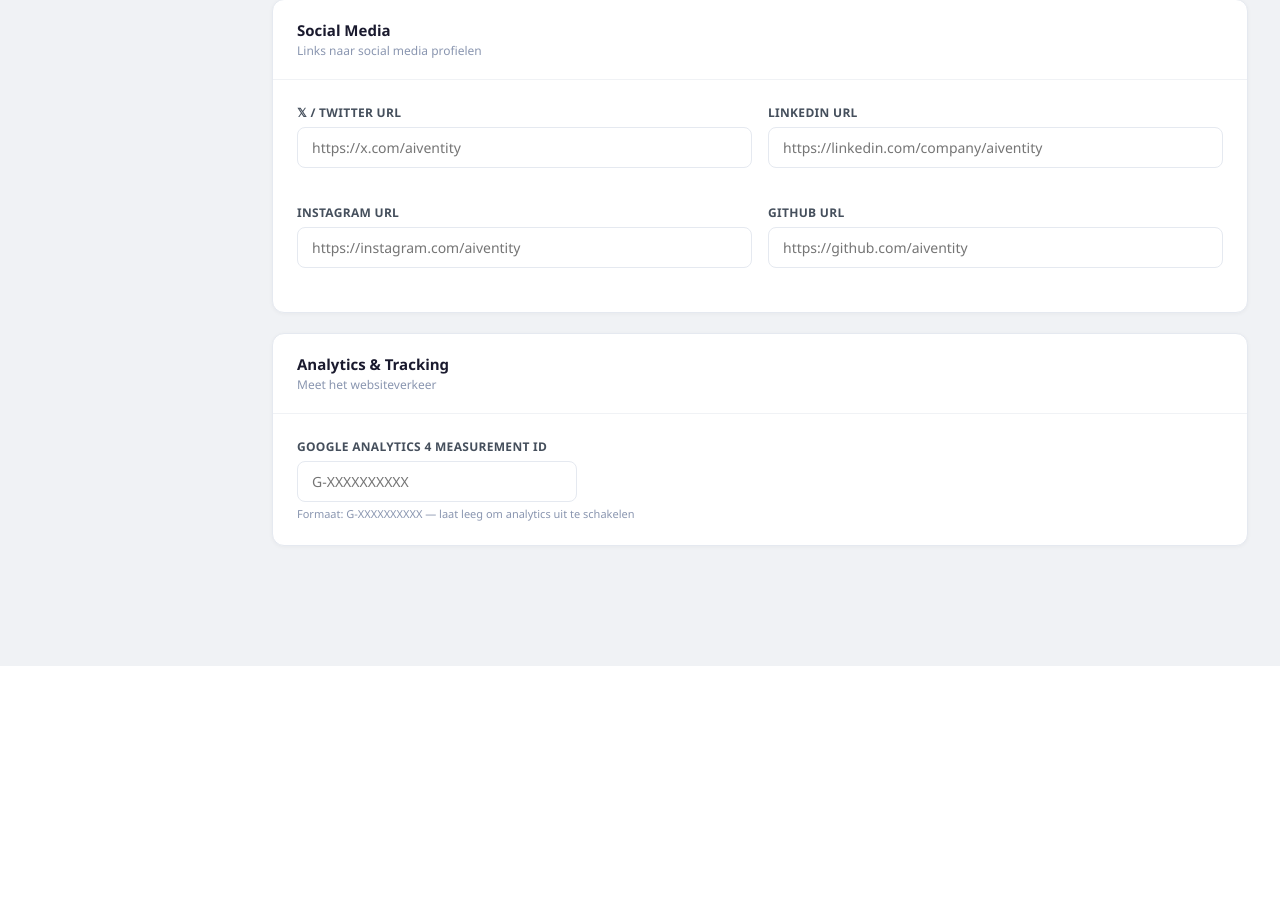
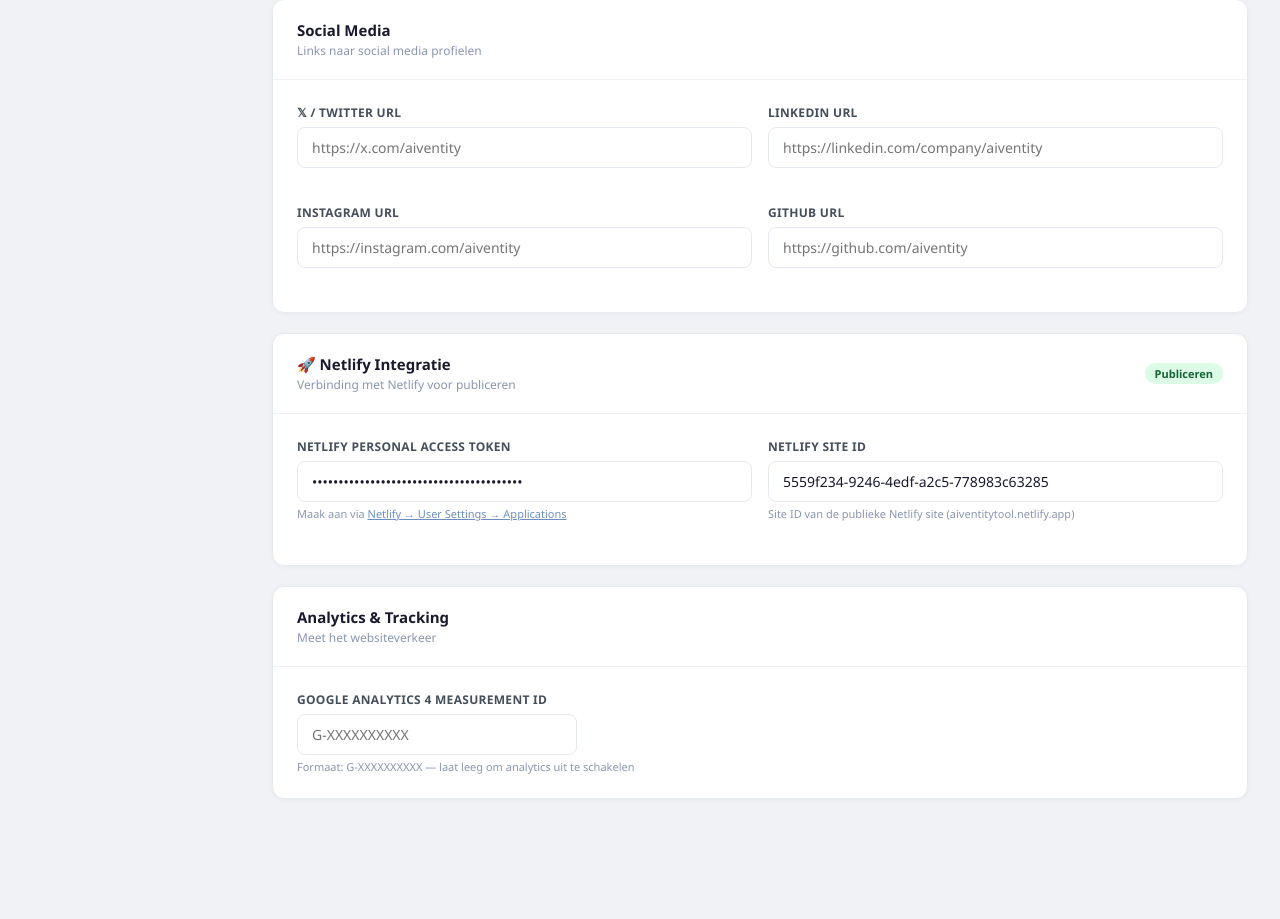
Before and after one commit to DanielKrab/aiventity-backend, a Flask app: page /site-settings in a window 1280 px wide. Shown: the part 1014-1933 px from the top of the page. Before the commit the page ends 1680 px from the top, so only its background shows below. Run offline with Flask 3, Linux system fonts and the light colour scheme; the visitor is signed in with stand-in values (Sample User, id 1).

Commit message:
Add Netlify token & site ID fields to site settings
Lets admin save/update the Netlify Personal Access Token and Site ID
directly from the CMS settings page without touching config.json manually.
Token is only overwritten when a non-empty value is submitted.

Co-Authored-By: Claude Sonnet 4.6 <noreply@anthropic.com>

```diff
--- a/app.py
+++ b/app.py
@@ -879,6 +879,13 @@ def site_settings():
         cfg['google_analytics_id'] = f.get('google_analytics_id', '').strip()
         cfg['contact_email'] = f.get('contact_email', '').strip()
         cfg['favicon_url'] = f.get('favicon_url', '').strip()
+        # Netlify integration — only overwrite if a value was supplied
+        new_token = f.get('netlify_token', '').strip()
+        if new_token:
+            cfg['netlify_token'] = new_token
+        new_site_id = f.get('netlify_site_id', '').strip()
+        if new_site_id:
+            cfg['netlify_site_id'] = new_site_id
         save_json(CONFIG_FILE, cfg)
         flash('Website instellingen opgeslagen!', 'success')
         return redirect(url_for('site_settings'))
--- a/templates/site_settings.html
+++ b/templates/site_settings.html
@@ -104,6 +104,46 @@
     </div>
   </div>
 
+  <!-- ── Netlify ── -->
+  <div class="card" style="margin-bottom:20px">
+    <div class="card-header">
+      <div>
+        <div class="card-title">🚀 Netlify Integratie</div>
+        <div class="card-subtitle">Verbinding met Netlify voor publiceren</div>
+      </div>
+      <span class="badge badge-green">Publiceren</span>
+    </div>
+    <div class="card-body">
+      <div class="form-row cols-2">
+        <div class="form-group">
+          <label class="form-label">Netlify Personal Access Token</label>
+          <input type="password" name="netlify_token" class="form-control"
+                 value="{{ cfg.get('netlify_token','') }}"
+                 placeholder="nfp_xxxxxxxxxxxxxxxx"
+                 autocomplete="new-password">
+          <div class="form-hint">
+            Maak aan via
+            <a href="https://app.netlify.com/user/applications#personal-access-tokens" target="_blank" style="color:#6c8ebf">
+              Netlify → User Settings → Applications
+            </a>
+          </div>
+        </div>
+        <div class="form-group">
+          <label class="form-label">Netlify Site ID</label>
+          <input type="text" name="netlify_site_id" class="form-control"
+                 value="{{ cfg.get('netlify_site_id','') }}"
+                 placeholder="5559f234-9246-4edf-a2c5-778983c63285">
+          <div class="form-hint">Site ID van de publieke Netlify site (aiventitytool.netlify.app)</div>
+        </div>
+      </div>
+      {% if cfg.get('last_published') %}
+      <div class="form-hint" style="color:#2e7d32">
+        ✅ Laatste publicatie: {{ cfg.get('last_published') }}
+      </div>
+      {% endif %}
+    </div>
+  </div>
+
   <!-- ── Analytics ── -->
   <div class="card" style="margin-bottom:20px">
     <div class="card-header">
```
